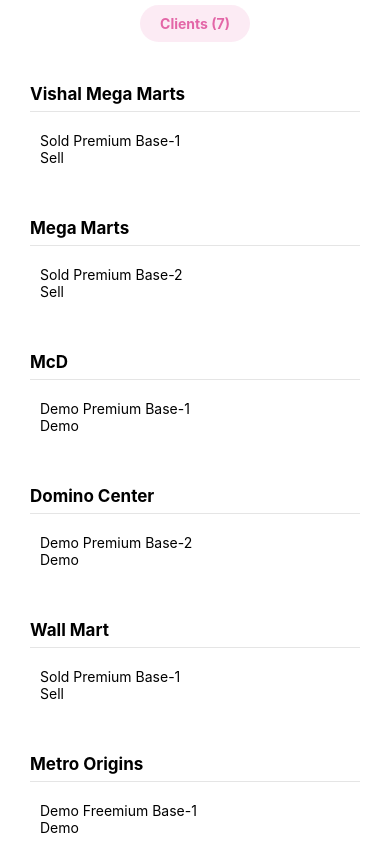
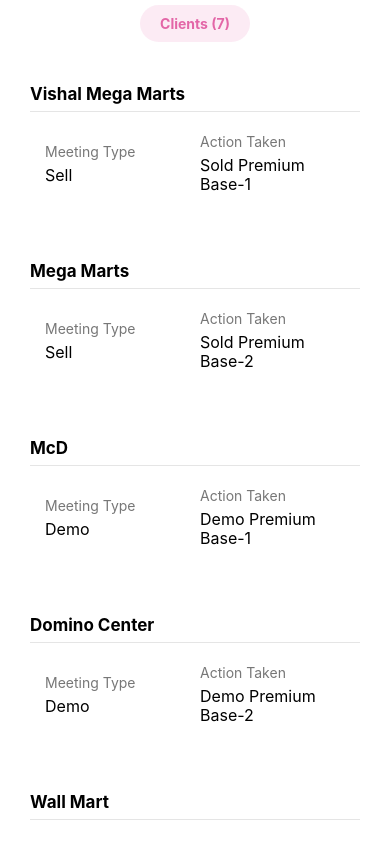
Before and after one commit to shubhamkakkar/ZipHRFlatlistTest, a React Native app: screen / in a window 390 px wide. Built offline with nearby package versions, Linux system fonts and the light colour scheme.

Commit message:
UI Render Complete Plan: 1. local search 2. UI

```diff
--- a/src/Component/FlatlistComponent/RenderItem/RenderItem.tsx
+++ b/src/Component/FlatlistComponent/RenderItem/RenderItem.tsx
@@ -2,7 +2,7 @@
 import { Text, View } from 'react-native';
 import { TRandomData } from '../randomData';
 import styles from './styleSheetRenderItem';
-import { CardTitle } from '../../../UI';
+import { CardTitle, PanelLabelAndValue, RowUI } from '../../../UI';
 
 type TRenderItem = {
   item: TRandomData;
@@ -12,10 +12,10 @@
     <View style={styles.card}>
       <CardTitle title={item.appName} />
       <View style={styles.cardDescription}>
-        <View>
-          <Text>{ item.actionTaken }</Text>
-          <Text>{ item.meetingType }</Text>
-        </View>
+        <RowUI>
+          <PanelLabelAndValue {...{ title: 'Meeting Type', value: item.meetingType }} />
+          <PanelLabelAndValue {...{ title: 'Action Taken', value: item.actionTaken }} />
+        </RowUI>
       </View>
     </View>
   );
--- /dev/null
+++ b/src/UI/PanelLabelAndValue/PanelLabelAndValue.tsx
@@ -0,0 +1,19 @@
+import React from 'react';
+import { View, Text } from 'react-native';
+import styles from './styleSheetPanelLabelAndValue';
+
+type TPanelLabelAndValue = {
+    title: string;
+    value: number | string;
+}
+
+export default function PanelLabelAndValue({ title, value }:TPanelLabelAndValue) {
+  return (
+    <View style={[styles.container]}>
+      <Text style={[styles.panelTextLabel]}>{title}</Text>
+      <Text style={[styles.panelTextValue]}>
+        {value.toString().trim()}
+      </Text>
+    </View>
+  );
+}
--- /dev/null
+++ b/src/UI/PanelLabelAndValue/styleSheetPanelLabelAndValue.ts
@@ -0,0 +1,24 @@
+import { StyleSheet } from 'react-native';
+
+const styles = StyleSheet.create({
+  container: {
+    marginBottom: 15,
+    marginHorizontal: 5,
+    flex: 1,
+    justifyContent: 'center',
+  },
+  panelTextLabel: {
+    color: '#777777',
+    fontSize: 14,
+    lineHeight: 19,
+  },
+  panelTextValue: {
+    fontSize: 16,
+    lineHeight: 19,
+    marginTop: 5,
+    flexWrap: 'wrap',
+    flexDirection: 'row',
+  },
+});
+
+export default styles;
--- /dev/null
+++ b/src/UI/RowUI/RowUI.tsx
@@ -0,0 +1,11 @@
+import React from 'react';
+import { View } from 'react-native';
+import styles from './styleSheetRowUI';
+
+export default function RowUI({ children }: {children: React.ReactNode}) {
+  return (
+    <View style={styles.rowUIContainer}>
+      {children}
+    </View>
+  );
+}
--- /dev/null
+++ b/src/UI/RowUI/styleSheetRowUI.ts
@@ -0,0 +1,11 @@
+import { StyleSheet } from 'react-native';
+
+const styles = StyleSheet.create({
+  rowUIContainer: {
+    flex: 1,
+    flexDirection: 'row',
+    flexWrap: 'wrap',
+  },
+});
+
+export default styles;
--- a/src/UI/index.ts
+++ b/src/UI/index.ts
@@ -3,3 +3,5 @@
 } from './AnimateIncomingRenderItems/AnimateIncomingRenderItems';
 export { default as ListHeaderUI } from './ListHeaderUI/ListHeaderUI';
 export { default as CardTitle } from './CardTitle/CardTitle';
+export { default as PanelLabelAndValue } from './PanelLabelAndValue/PanelLabelAndValue';
+export { default as RowUI } from './RowUI/RowUI';
```
